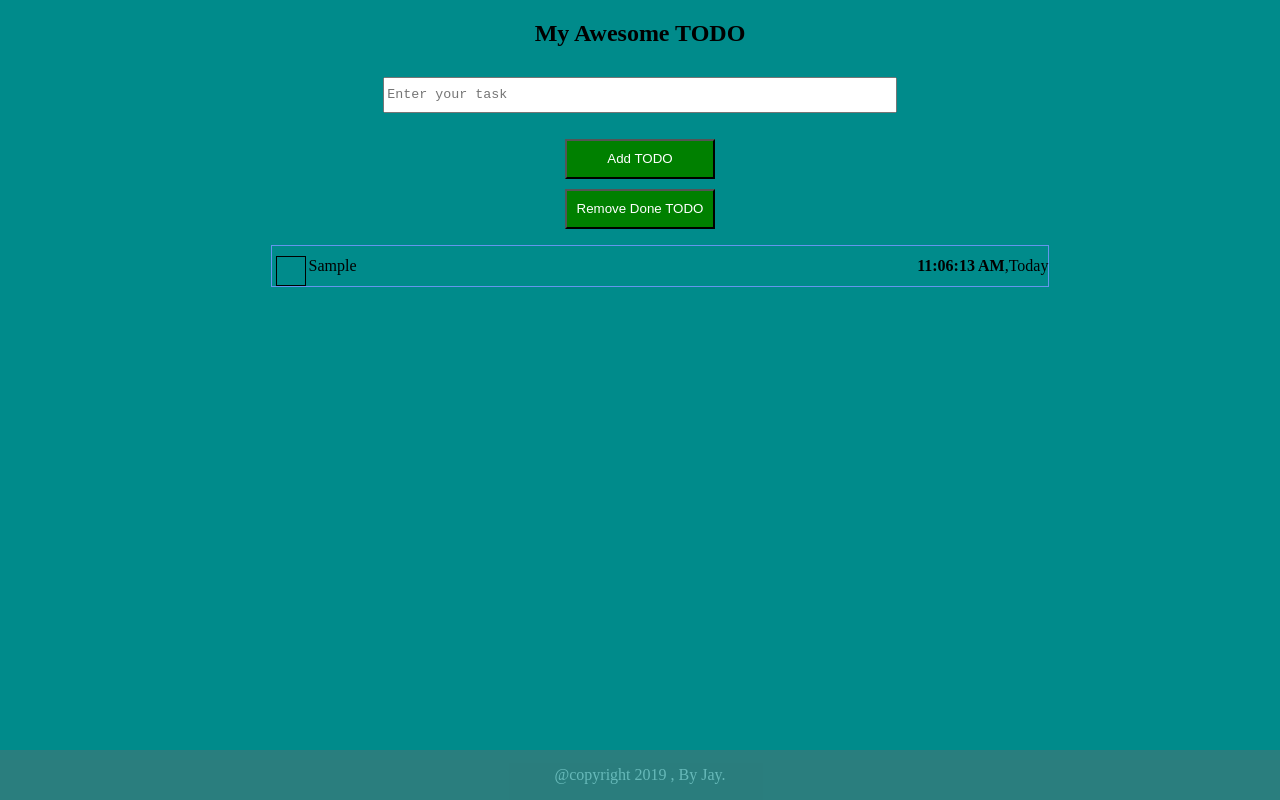
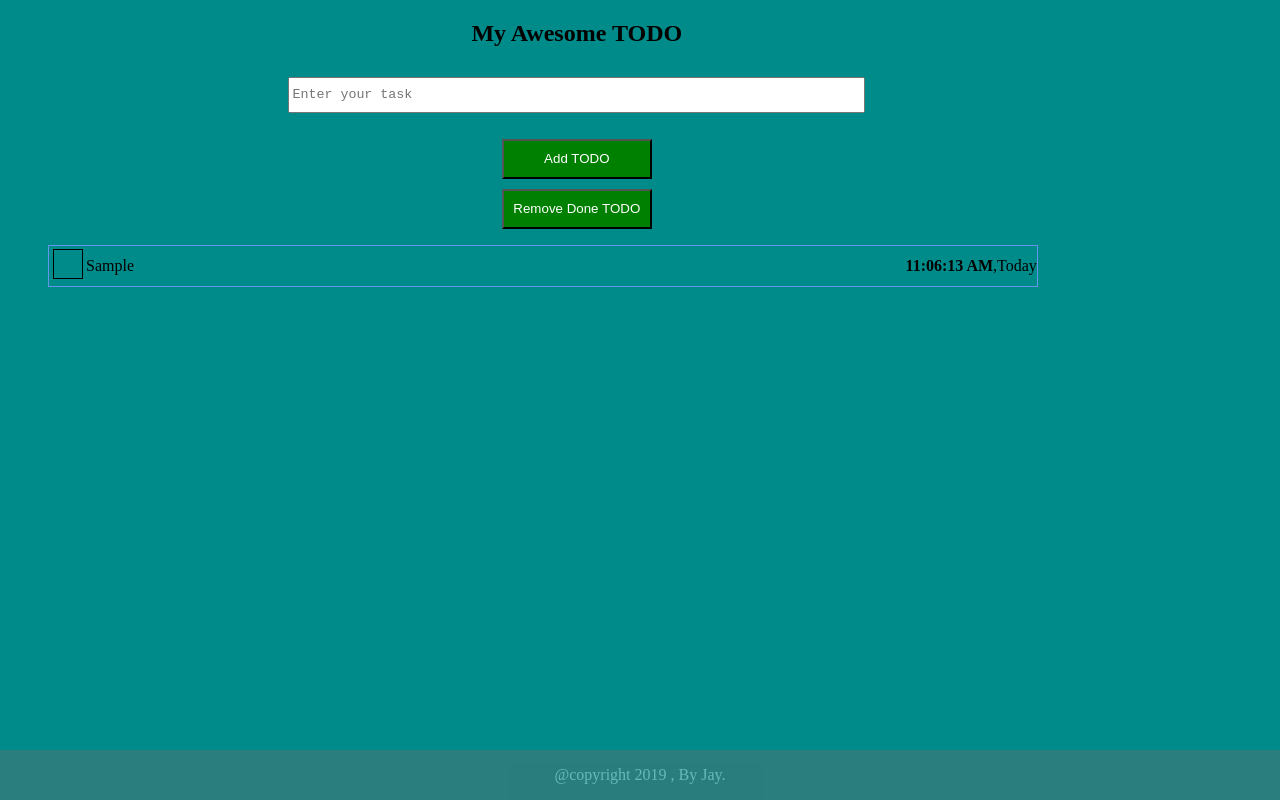
Before and after one commit to jayprakashkumar1/JayprakashKumar1.github.io, a plain HTML site: page index.html in a window 1280 px wide. Both pictures are taken after typing "Sample" into the empty fields and a click on the button "Add TODO". Drawn offline with Linux system fonts and the light colour scheme.

Commit message:
css file updated

```diff
--- a/todo.css
+++ b/todo.css
@@ -3,11 +3,11 @@ body{
     margin-bottom: 100px;
 }
 #container{
-    margin:auto;
+    /* margin:auto; */
     text-align: center;
     /* border: 2px solid crimson; */
     /* height:400px; */
-    width: 80%;
+    width: 90%;
 }
 .button{
     height:40px;
@@ -43,12 +43,13 @@ body{
     list-style: none;
     border:0.5px solid cornflowerblue;
     text-align: left;
-    margin: 5px auto ;
+    /* margin: 2px auto ; */
     /* height: 40px; */
     /* for comes in/out smoothly */
     transition: opacity 0.5s ease-in-out;
     opacity: 0;
-    width:80%;
+    width:90%;
+    /* float: left; */
 }
 #container ul li#firstList {
     border : 0.5px solid darkcyan;
@@ -70,7 +71,7 @@ body{
     width:30px;
     height: 30px;
     float: left;
-    margin-top: 10px;
+    vertical-align: middle;
     border: 1px solid black;
     -webkit-appearance: none;
 }
@@ -81,6 +82,7 @@ body{
 
 #container ul li #dateAndTime {
 
+    /* margin-left: 100px; */
     float: right;
     /* border: 2px solid red; */
     /* width: 200px; */
@@ -132,7 +134,6 @@ html {
     color:white;
     text-align: center;
     opacity: 0.4;
-    bottom: 0;
     width: 100%;
     height: 50px;
     /* //same height as the margin to the bottom of the body */
```
